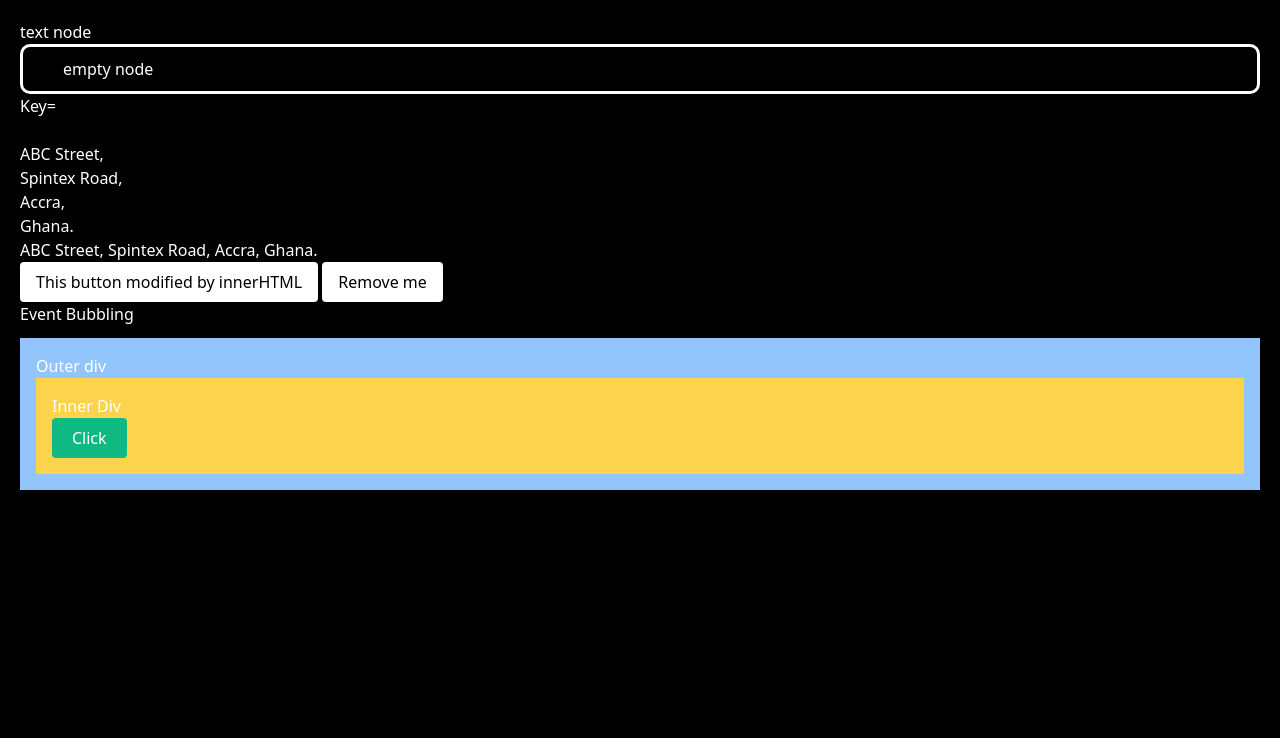
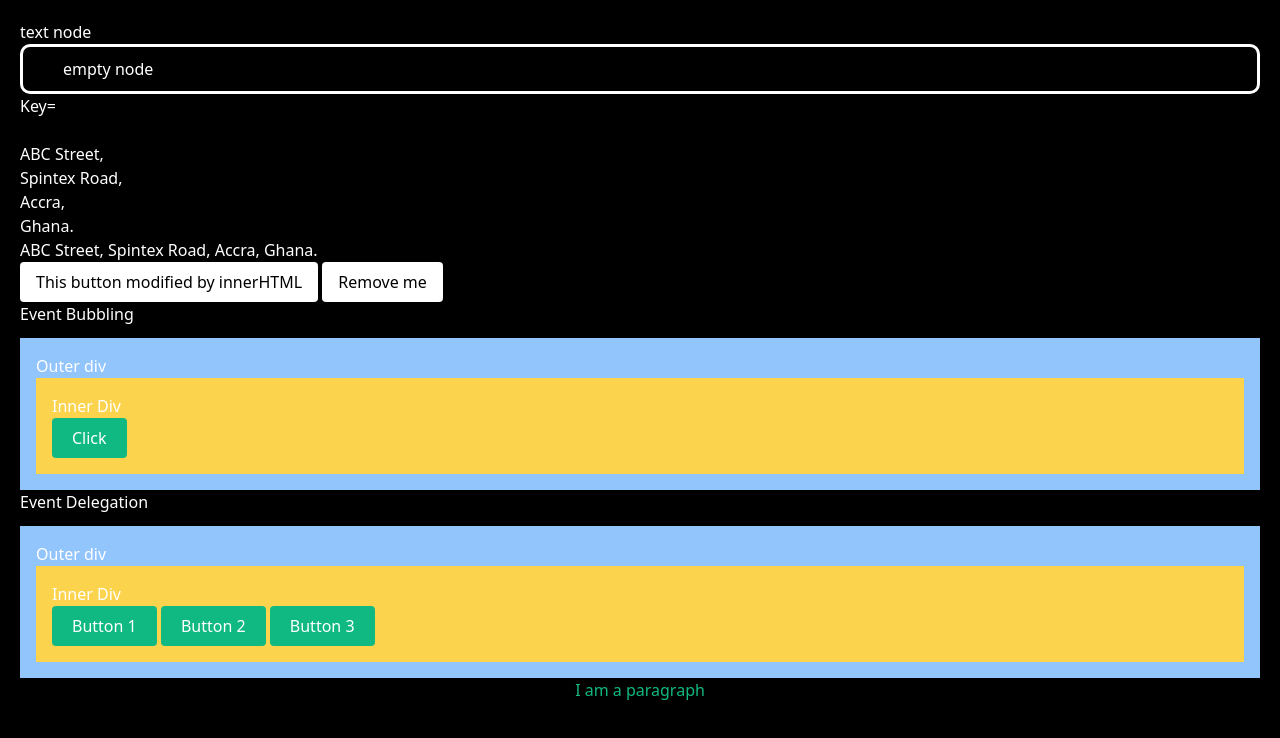
Before and after one commit to 5maurosivamani/js_practice, a plain HTML site: page index.html in a window 1280 px wide. Drawn offline with nearby package versions, Linux system fonts and the light colour scheme.

```diff
--- a/dom_manipulation.js
+++ b/dom_manipulation.js
@@ -377,9 +377,30 @@
   outerDiv.addEventListener(
     "click",
     function (e) {
-        e.stopPropagation();
+      e.stopPropagation();
       console.log("Click on outer Div", e);
     },
     true
   );
 }
+
+// Event Delegation
+{
+  // handle a click event on each button
+  const buttons = document.querySelectorAll(".event-delegation button");
+
+  buttons.forEach((button) => {
+    button.addEventListener("click", (event) => {
+      console.log(event.target.innerText);
+    });
+  });
+
+  // use EventDelegation
+  const container = document.querySelector(".event-delegation");
+
+  container.addEventListener("click", (event) => {
+    if (event.target.tagName === "BUTTON") {
+      console.log(event.target.innerText);
+    }
+  });
+}
--- a/index.html
+++ b/index.html
@@ -45,6 +45,29 @@
       </div>
     </div>
 
+    <!-- Event Delegation -->
+    <div class="event-delegation">
+      <h1>Event Delegation</h1>
+
+      <div class="outer-div p-4 bg-blue-300 mt-3">
+        <h3>Outer div</h3>
+        <div class="inner-div p-4 bg-yellow-300">
+          <h3>Inner Div</h3>
+          <button class="btn-1 button bg-green-500 px-5 py-2 rounded">
+            Button 1
+          </button>
+          <button class="btn-2 button bg-green-500 px-5 py-2 rounded">
+            Button 2
+          </button>
+          <button class="btn-3 button bg-green-500 px-5 py-2 rounded">
+            Button 3
+          </button>
+        </div>
+      </div>
+    </div>
+
+    <p>I am a paragraph</p>
+
     <!-- <script src="./oops.js"></script> -->
     <!-- <script src="./strictmode.js"></script> -->
     <!-- <script src="./IIFE.js"></script> -->
```
